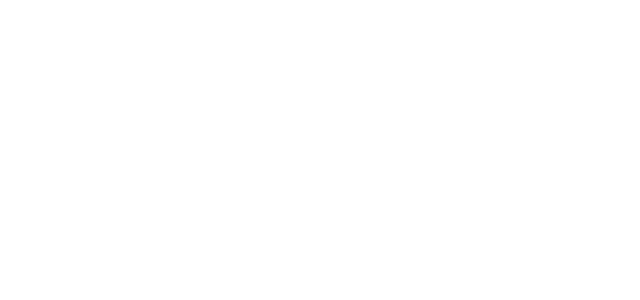
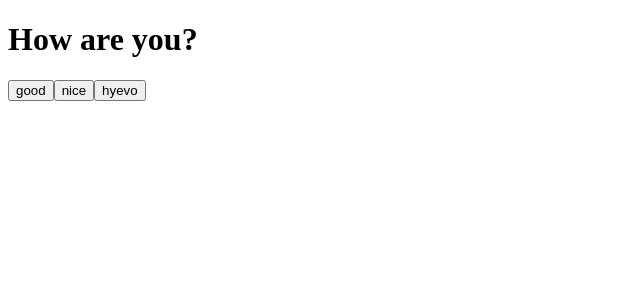
Before and after one commit to vadimhloba/vue-practice, a Nuxt app: page /mg in a window 1280 px wide. Before the commit this address had no page. Shown: the top 300 px of the page, without its empty margins (0-640 px from the left). Built offline with nearby package versions, Linux system fonts and the light colour scheme.

Commit message:
added mg page

```diff
--- /dev/null
+++ b/pages/mg.vue
@@ -0,0 +1,85 @@
+<template>
+  <div>
+
+    <div v-if="quiz.length === step" class="thanks">
+      <h1>Thank you, we will contact you shortly</h1>
+      <p v-for="item in quiz">
+        {{ item.question }} - <b>{{ item.answer }}</b>
+      </p>
+      <button @click="reset" >reset quiz</button>
+    </div>
+
+    <div v-else class="quiz">
+      <h1>{{ quiz[step].question }}</h1>
+      <div>
+        <button
+          v-for="(item, index) in quiz[step].options"
+          @click="answer(item)"
+          :key="item +'__'+ index">
+          {{ item }}
+        </button>
+      </div>
+    </div>
+  </div>
+</template>
+
+<script>
+export default{
+  data(){
+    return{
+      step: 0,
+      quiz: [
+        {
+          question: 'How are you?',
+          options: ['good', 'nice', 'hyevo'],
+          answer: null
+        },
+        {
+          question: 'Where are you?',
+          options: ['usa', 'russia', 'china'],
+          answer: null
+        },
+        {
+          question: 'What are you?',
+          options: ['men', 'women'],
+          answer: null
+        }
+      ]
+    }
+  },
+  methods: {
+    answer(a){
+      this.quiz[this.step].answer = a
+      this.step = this.step + 1
+      localStorage.step = this.step
+      localStorage.quiz = JSON.stringify(this.quiz)
+    },
+    reset(){
+      this.step = 0
+      this.quiz = [
+        {
+          question: 'How are you?',
+          options: ['good', 'nice', 'hyevo'],
+          answer: null
+        },
+        {
+          question: 'Where are you?',
+          options: ['usa', 'russia', 'china'],
+          answer: null
+        },
+        {
+          question: 'What are you?',
+          options: ['men', 'women'],
+          answer: null
+        }
+      ]
+    }
+  },
+  mounted(){
+    /*
+    if(localStorage.quiz) this.quiz = ??????
+    if(localStorage.step) this.step = ??????
+    */
+  }
+}
+</script>
```
Also changed, not shown: 1 other file (tests, documents, lock files or other folders).
